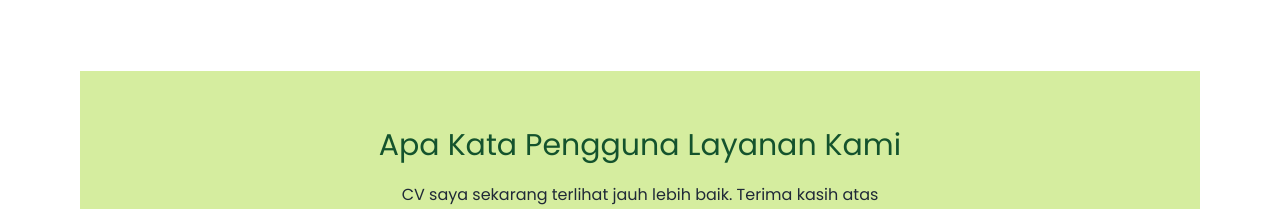
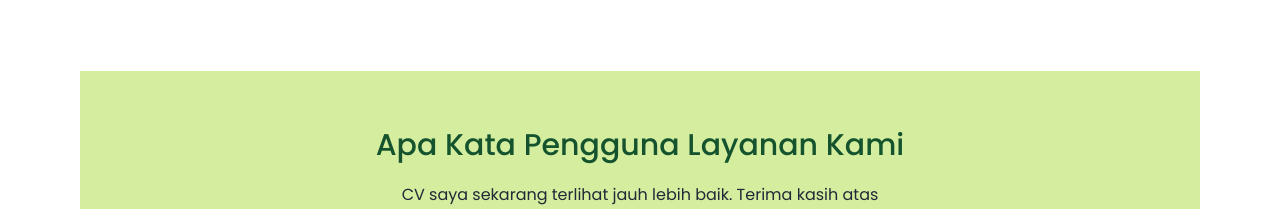
Before and after one commit to siddiqfathurahman/cv-wesite-layanan-jasa-cv, a React (Vite) app: page / in a window 1280 px wide. Shown: the part 2080-2289 px from the top of the page. Built offline with nearby package versions, Linux system fonts and the light colour scheme.

Commit message:
update riview

```diff
--- a/src/components/riview.jsx
+++ b/src/components/riview.jsx
@@ -35,7 +35,7 @@ const ReviewSlider = () => {
 
     return (
         <div id="testimonial" className="bg-GreenNom p-6 md:p-14 mt-10 md:mt-20 mx-4 md:mx-20 relative font-poppins">
-            <h1 className="text-2xl md:text-3xl text-green-900 text-center">Apa Kata Pengguna Layanan Kami</h1>
+            <h1 className="text-2xl md:text-3xl font-medium text-green-900 text-center">Apa Kata Pengguna Layanan Kami</h1>
             <Slider {...settings} className="mt-5">
                 {reviews.map((review, index) => (
                     <div key={index} className="flex flex-col items-center text-center px-4 md:px-5">
```
